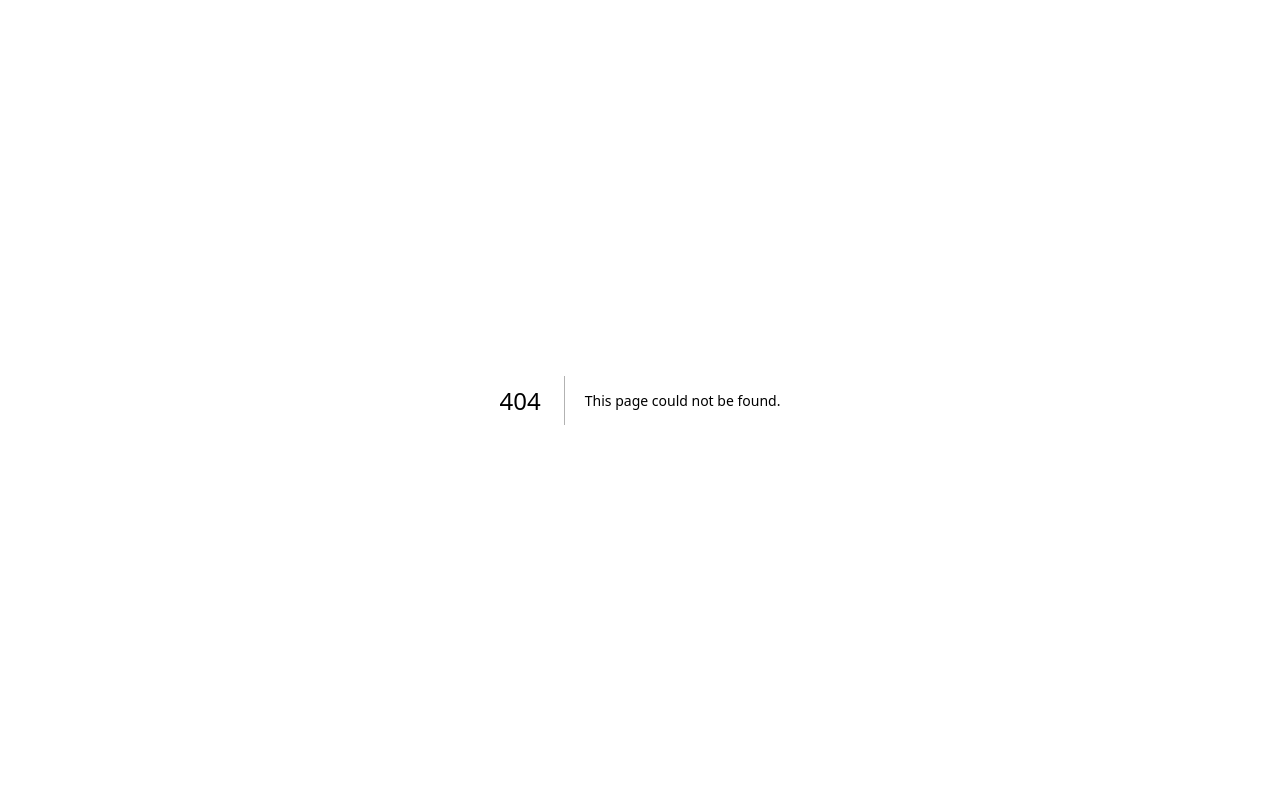
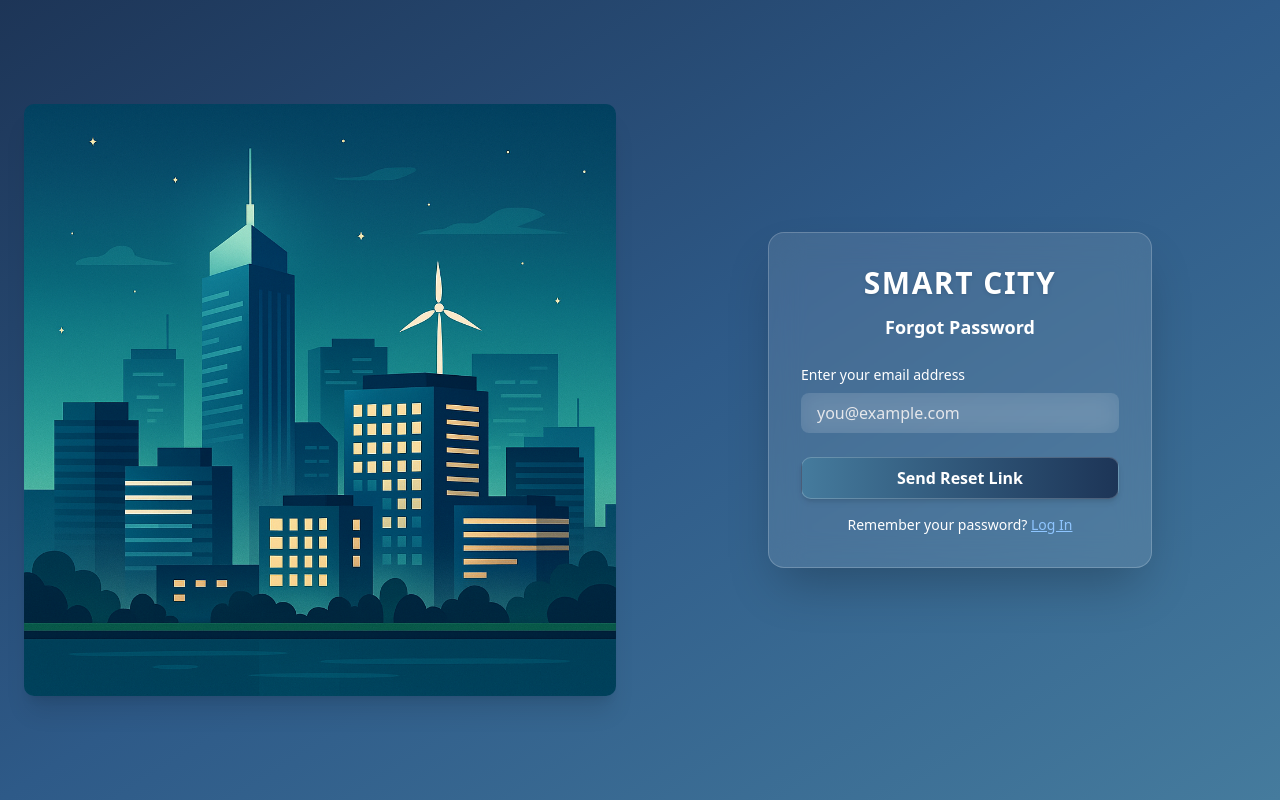
Before and after one commit to Mr-Saadis/PixelPirates, a Next.js app in the folder pixelpirates/: page /forgetPassword in a window 1280 px wide. Before the commit this address had no page. Built offline with nearby package versions, Linux system fonts and the light colour scheme; no server answers.

Commit message:
updat the ui of login, signup

```diff
--- /dev/null
+++ b/pixelpirates/src/app/forgetPassword/page.js
@@ -0,0 +1,10 @@
+import ForgetPassword from "@/components/ForgetPassword";
+import Signup from "@/components/Signup";
+
+export default function signupScreen() {
+  return (
+    <>
+      <ForgetPassword />
+    </>
+  );
+}
--- /dev/null
+++ b/pixelpirates/src/components/ForgetPassword.jsx
@@ -0,0 +1,73 @@
+'use client';
+
+import React, { useState } from 'react';
+
+const ForgotPassword = () => {
+  const [email, setEmail] = useState('');
+
+  const handleSubmit = (e) => {
+    e.preventDefault();
+    alert('If this email exists, a reset link has been sent.');
+  };
+
+  return (
+    <div className="min-h-screen flex flex-col md:flex-row bg-gradient-to-br from-[#1D3557] via-[#2E5A88] to-[#457B9D]">
+      {/* Left Image Section */}
+      <div className="md:w-1/2 w-full hidden md:flex items-center justify-center p-6">
+        <img
+          src="/leftImg.png"
+          alt="Smart City Password Reset"
+          className="max-w-full h-auto rounded-lg shadow-xl"
+        />
+      </div>
+
+      {/* Right Form Section */}
+      <div className="md:w-1/2 w-full flex items-center justify-center p-6">
+        <div className="backdrop-blur-lg bg-white/10 border border-white/20 rounded-2xl p-8 shadow-2xl w-full max-w-sm animate-slide-up text-white">
+          <h2 className="text-3xl font-bold text-center mb-3 tracking-wider drop-shadow">
+            SMART CITY
+          </h2>
+          <h3 className="text-lg font-semibold text-center mb-6">
+            Forgot Password
+          </h3>
+
+          <form onSubmit={handleSubmit}>
+            <label htmlFor="email" className="block mb-2 text-sm text-white">
+              Enter your email address
+            </label>
+            <input
+              id="email"
+              type="email"
+              value={email}
+              onChange={(e) => setEmail(e.target.value)}
+              placeholder="you@example.com"
+              required
+              className="w-full mb-6 px-4 py-2 rounded-md bg-white/10 backdrop-blur-md placeholder-gray-200 text-white focus:outline-none focus:ring-2 focus:ring-accent transition-all duration-200"
+            />
+
+            <button
+              type="submit"
+              className={`w-full py-2 px-4 rounded-lg font-semibold text-white
+                bg-gradient-to-r from-[#457B9D] to-[#1D3557]
+                hover:from-[#2E5A88] hover:to-[#1D3557]
+                border border-white/20 shadow-md
+                transition-all duration-300 ease-in-out
+                hover:scale-[1.03] active:scale-95`}
+            >
+              Send Reset Link
+            </button>
+          </form>
+
+          <p className="text-sm mt-4 text-center">
+            Remember your password?{' '}
+            <a href="/login" className="text-blue-300 underline hover:text-white transition">
+              Log In
+            </a>
+          </p>
+        </div>
+      </div>
+    </div>
+  );
+};
+
+export default ForgotPassword;
--- a/pixelpirates/src/components/Login.jsx
+++ b/pixelpirates/src/components/Login.jsx
@@ -2,7 +2,6 @@
 import React, { useState } from "react";
 import { supabase } from "@/lib/supabaseClient";
 import { useRouter } from "next/navigation";
-
 
 const Login = () => {
   const [email, setEmail] = useState("");
@@ -12,57 +11,115 @@ const Login = () => {
 
   const handleLogin = async () => {
     setLoading(true);
-
-    const { data, error } = await supabase.auth.signInWithPassword({
+    const { error } = await supabase.auth.signInWithPassword({
       email,
       password,
     });
-
     setLoading(false);
 
     if (error) {
       alert("❌ Login failed: " + error.message);
     } else {
-      // ✅ Redirect to dashboard on success
       router.push("/dashboard");
     }
   };
 
   return (
-    <div className="min-h-screen bg-[#3177d9] flex items-center justify-center">
-      <div className="bg-[#1D3557] text-white p-10 rounded-xl shadow-2xl w-full max-w-sm">
-        <h2 className="text-2xl font-semibold mb-6 text-center">SMART CITY</h2>
-        <h3 className="text-xl font-bold mb-6 text-center">Log In</h3>
+    <div className="min-h-screen flex flex-col md:flex-row bg-gradient-to-br from-[#1D3557] via-[#2E5A88] to-[#457B9D]">
+      {/* Left Image Section */}
+      <div className="md:w-1/2 w-full hidden md:flex items-center justify-center p-6">
+        <img
+          src="/leftImg.png"
+          alt="Smart City"
+          className="max-w-full h-auto rounded-lg shadow-xl"
+        />
+      </div>
+
+      {/* Right Form Section */}
+      <div className="md:w-1/2 w-full flex items-center justify-center p-6">
+        <div className="backdrop-blur-lg bg-white/10 border border-white/20 rounded-2xl p-8 shadow-2xl w-full max-w-sm animate-slide-up text-white">
+          <h2 className="text-3xl font-bold text-center mb-3 tracking-wider drop-shadow">
+            SMART CITY
+          </h2>
+          <h3 className="text-lg font-semibold text-center mb-6">
+            Login to your account
+          </h3>
 
           <input
             type="email"
             placeholder="Email address"
-          className="w-full mb-4 px-4 py-2 rounded-md bg-[#2E5A88] text-white focus:outline-none"
+            autoComplete="off"
             value={email}
             onChange={(e) => setEmail(e.target.value)}
+            className="w-full mb-4 px-4 py-2 rounded-md bg-white/10 backdrop-blur-md placeholder-gray-200 text-white focus:outline-none focus:ring-2 focus:ring-accent transition-all duration-200"
           />
           <input
             type="password"
             placeholder="Password"
-          className="w-full mb-4 px-4 py-2 rounded-md bg-[#2E5A88] text-white focus:outline-none"
+            autoComplete="off"
             value={password}
             onChange={(e) => setPassword(e.target.value)}
+            className="w-full mb-6 px-4 py-2 rounded-md bg-white/10 backdrop-blur-md placeholder-gray-200 text-white focus:outline-none focus:ring-2 focus:ring-accent transition-all duration-200"
           />
 
           <button
             onClick={handleLogin}
             disabled={loading}
-          className="w-full py-2 bg-[#457B9D] hover:bg-[#35607d] rounded-md font-semibold"
+            className={`w-full py-2 px-4 rounded-lg font-semibold text-white
+              bg-gradient-to-r from-[#457B9D] to-[#1D3557]
+              hover:from-[#2E5A88] hover:to-[#1D3557]
+              border border-white/20 shadow-md
+              transition-all duration-300 ease-in-out
+              hover:scale-[1.03] active:scale-95
+              disabled:opacity-50 disabled:cursor-not-allowed`}
           >
-          {loading ? "Logging in..." : "Log In"}
+            {loading ? (
+              <span className="flex items-center justify-center gap-2">
+                <svg
+                  className="animate-spin h-5 w-5 text-white"
+                  xmlns="http://www.w3.org/2000/svg"
+                  fill="none"
+                  viewBox="0 0 24 24"
+                >
+                  <circle
+                    className="opacity-25"
+                    cx="12"
+                    cy="12"
+                    r="10"
+                    stroke="currentColor"
+                    strokeWidth="4"
+                  ></circle>
+                  <path
+                    className="opacity-75"
+                    fill="currentColor"
+                    d="M4 12a8 8 0 018-8V0C5.373 0 0 5.373 0 12h4z"
+                  ></path>
+                </svg>
+                Logging in...
+              </span>
+            ) : (
+              "Log In"
+            )}
           </button>
 
           <p className="text-sm mt-4 text-center">
+            <a
+              href="/forgetPassword"
+              className="text-blue-300 underline hover:text-white transition"
+            >
               Forgot password?
+            </a>
           </p>
           <p className="text-sm mt-2 text-center">
-          Don’t have an account? <a href="/signup" className="text-blue-300 underline">Sign Up</a>
+            Don’t have an account?{" "}
+            <a
+              href="/signup"
+              className="text-blue-300 underline hover:text-white transition"
+            >
+              Sign Up
+            </a>
           </p>
+        </div>
       </div>
     </div>
   );
--- a/pixelpirates/src/components/Signup.jsx
+++ b/pixelpirates/src/components/Signup.jsx
@@ -2,7 +2,7 @@
 import React, { useState } from "react";
 import { supabase } from "@/lib/supabaseClient";
 import { useRouter } from "next/navigation";
-import { toast } from "sonner"; // Importing the toast function from sonner
+import { toast } from "sonner";
 
 const Signup = () => {
   const [name, setName] = useState("");
@@ -14,95 +14,105 @@ const Signup = () => {
   const handleSignup = async () => {
     setLoading(true);
 
-    // Step 1: Create user via Supabase Auth
-    const { data, error } = await supabase.auth.signUp({
-      email,
-      password,
-    });
+    const { data, error } = await supabase.auth.signUp({ email, password });
 
     if (error) {
-      // alert("❌ Signup failed: " + error.message);
-        toast("Signup failed", {
-          description: error.message,
-          // action: {
-          //   label: "Undo",
-          //   onClick: () => console.log("Undo"),
-          // },
-        })
+      toast("Signup failed", { description: error.message });
       setLoading(false);
       return;
     }
 
-    // Step 2: Insert into 'profiles' table
     const userId = data.user?.id;
     if (userId) {
       const { error: insertError } = await supabase.from("profiles").insert([
         {
           id: userId,
           name,
-          role: "citizen", // default role
+          role: "citizen",
         },
       ]);
 
       if (insertError) {
-
+        toast("Profile insert failed", { description: insertError.message });
       } else {
-       // alert("✅ Signup successful!");
-        toast("Signup successful!")
-
+        toast("Signup successful!");
         router.push("/dashboard");
       }
-    } else {
-      toast("Signup failed", {
-          description: error.message,
-        })
     }
 
     setLoading(false);
   };
 
   return (
-    <div className="min-h-screen bg-[#1D3557] flex items-center justify-center">
-      <div className="bg-[#1D3557] text-white p-10 rounded-xl shadow-md w-full max-w-sm">
-        <h2 className="text-2xl font-semibold mb-6 text-center">SMART CITY</h2>
-        <h3 className="text-xl font-bold mb-6 text-center">Sign Up</h3>
+    <div className="min-h-screen flex flex-col md:flex-row bg-gradient-to-br from-[#1D3557] via-[#2E5A88] to-[#457B9D]">
+      {/* Left Image Section */}
+      <div className="md:w-1/2 w-full hidden md:flex items-center justify-center p-6">
+        <img
+          src="/leftImg.png"
+          alt="Smart City"
+          className="max-w-full h-auto rounded-lg shadow-xl"
+        />
+      </div>
+
+      {/* Right Form Section */}
+      <div className="md:w-1/2 w-full flex items-center justify-center p-6">
+        <div className="backdrop-blur-lg bg-white/10 border border-white/20 rounded-2xl p-8 shadow-2xl w-full max-w-sm animate-slide-up text-white">
+          <h2 className="text-3xl font-bold text-center mb-3 tracking-wider drop-shadow">SMART CITY</h2>
+          <h3 className="text-lg font-semibold text-center mb-6">Create your account</h3>
 
           <input
             type="text"
             placeholder="Full Name"
-          className="w-full mb-4 px-4 py-2 rounded-md bg-[#2E5A88] text-white focus:outline-none"
             value={name}
             onChange={(e) => setName(e.target.value)}
+            className="w-full mb-4 px-4 py-2 rounded-md bg-white/10 backdrop-blur-md placeholder-gray-200 text-white focus:outline-none focus:ring-2 focus:ring-accent transition-all duration-200"
           />
           <input
             type="email"
             placeholder="Email address"
-          className="w-full mb-4 px-4 py-2 rounded-md bg-[#2E5A88] text-white focus:outline-none"
             value={email}
             onChange={(e) => setEmail(e.target.value)}
+            className="w-full mb-4 px-4 py-2 rounded-md bg-white/10 backdrop-blur-md placeholder-gray-200 text-white focus:outline-none focus:ring-2 focus:ring-accent transition-all duration-200"
           />
           <input
             type="password"
             placeholder="Password"
-          className="w-full mb-4 px-4 py-2 rounded-md bg-[#2E5A88] text-white focus:outline-none"
             value={password}
             onChange={(e) => setPassword(e.target.value)}
+            className="w-full mb-6 px-4 py-2 rounded-md bg-white/10 backdrop-blur-md placeholder-gray-200 text-white focus:outline-none focus:ring-2 focus:ring-accent transition-all duration-200"
           />
 
           <button
             onClick={handleSignup}
             disabled={loading}
-          className="w-full py-2 bg-[#457B9D] hover:bg-[#35607d] rounded-md font-semibold"
+            className={`w-full py-2 px-4 rounded-lg font-semibold text-white
+              bg-gradient-to-r from-[#457B9D] to-[#1D3557]
+              hover:from-[#2E5A88] hover:to-[#1D3557]
+              border border-white/20 shadow-md
+              transition-all duration-300 ease-in-out
+              hover:scale-[1.03] active:scale-95
+              disabled:opacity-50 disabled:cursor-not-allowed`}
           >
-          {loading ? "Signing up..." : "Sign Up"}
+            {loading ? (
+              <span className="flex items-center justify-center gap-2">
+                <svg className="animate-spin h-5 w-5 text-white" xmlns="http://www.w3.org/2000/svg" fill="none" viewBox="0 0 24 24">
+                  <circle className="opacity-25" cx="12" cy="12" r="10" stroke="currentColor" strokeWidth="4"></circle>
+                  <path className="opacity-75" fill="currentColor" d="M4 12a8 8 0 018-8V0C5.373 0 0 5.373 0 12h4z"></path>
+                </svg>
+                Signing up...
+              </span>
+            ) : (
+              "Sign Up"
+            )}
           </button>
 
           <p className="text-sm mt-4 text-center">
             Already have an account?{" "}
-          <a href="/login" className="text-blue-300 underline">
+            <a href="/login" className="text-blue-300 underline hover:text-white transition">
               Log In
             </a>
           </p>
+        </div>
       </div>
     </div>
   );
```
Also changed, not shown: pixelpirates/public/images/leftlogin.svg (added), pixelpirates/public/leftImg.png (added). Lines whose indentation alone changed are shown as unchanged.
